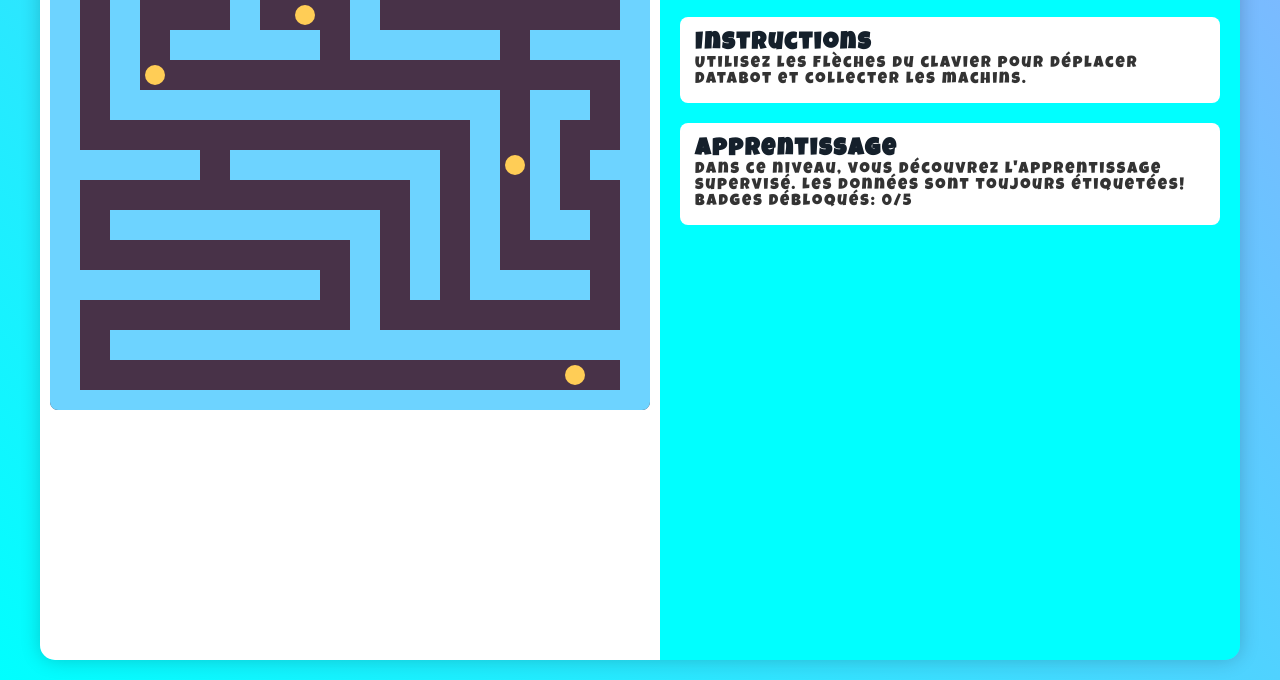
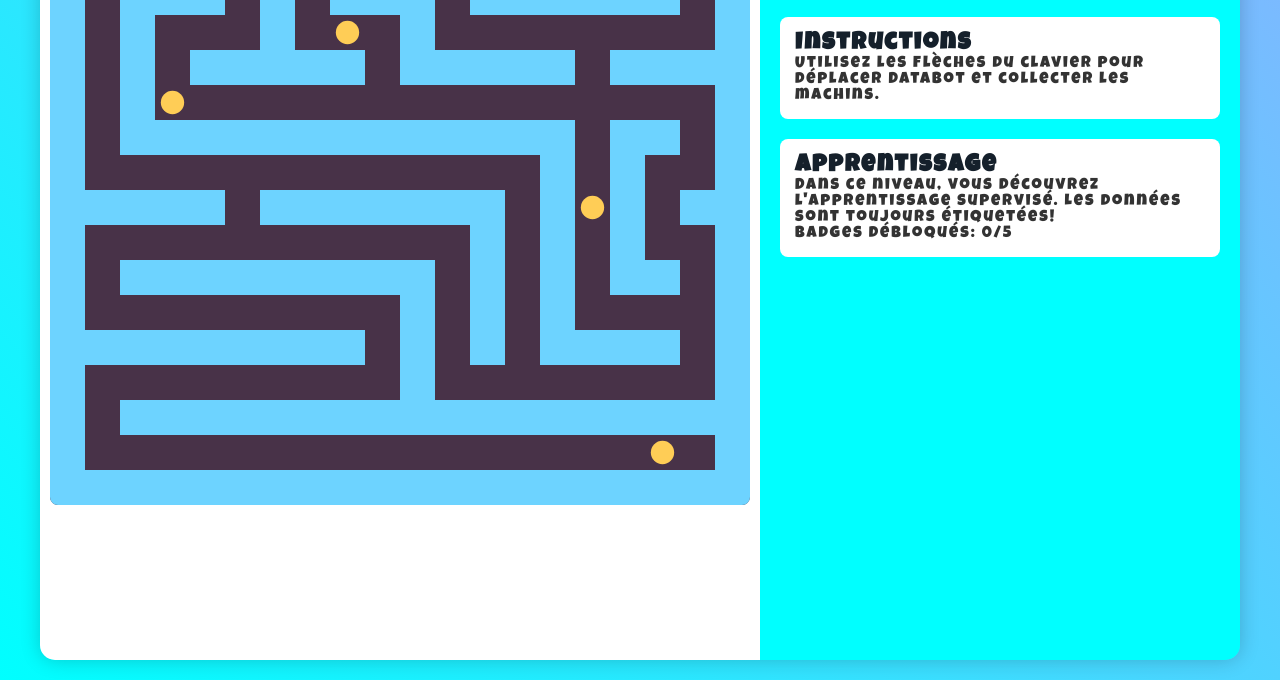
Before and after one commit to drawliin/Ai-Adventures, a plain HTML site: page pages/tutorial.html in a window 1280 px wide. Shown: the part 120-800 px from the top of the page. Drawn offline with Linux system fonts and the light colour scheme.

Commit message:
refactor: update canvas dimensions and optimize player movement logic with sprite integration

```diff
--- a/pages/tutorial.html
+++ b/pages/tutorial.html
@@ -15,7 +15,7 @@
 <body>
   <div class="game-container">
     <div class="game-area">
-        <canvas id="gameCanvas" width="600" height="500"></canvas>
+        <canvas id="gameCanvas"></canvas>
     </div>
 
     <div class="info-panel">
--- a/scripts/tutorial.js
+++ b/scripts/tutorial.js
@@ -4,7 +4,6 @@ import {cellSize, movePlayer, drawMaze, drawPlayer} from "../utils/script.js";
 const canvas = document.getElementById('gameCanvas');
 const ctx = canvas.getContext('2d');
 let score = 0;
-
 
 // Labyrinthe (0 = Path, 1 = Wall)
 const tutorialMaze = [
@@ -26,6 +25,8 @@ const tutorialMaze = [
     [1, 0, 0, 0, 0, 0, 0, 0, 0, 0, 0, 0, 0, 0, 0, 0, 0, 0, 0, 1],
     [1, 1, 1, 1, 1, 1, 1, 1, 1, 1, 1, 1, 1, 1, 1, 1, 1, 1, 1, 1]
 ];
+canvas.width = tutorialMaze[0].length * cellSize;
+canvas.height = tutorialMaze.length * cellSize;
 
 // Données à collecter
 let dataPoints = [
@@ -48,8 +49,6 @@ function drawDataPoints() {
     });
 }
 
-
-
 // My onColision Function
 function onCollision(){
     score += 10;
@@ -61,8 +60,6 @@ function onCollision(){
             "Félicitations! Vous avez collecté toutes les données. Niveau suivant: Apprentissage supervisé.";
     }
 }
-
-
 
 function gameLoop() {
     ctx.clearRect(0, 0, canvas.width, canvas.height);
--- a/styles/index.css
+++ b/styles/index.css
@@ -27,13 +27,12 @@ body {
     background: linear-gradient(45deg, var(--green-color), var(--blue-color));
 }
 h1 {
-    font-size: 1.9rem;
+    font-size: 1.6rem;
     margin-bottom: 1rem;
-    letter-spacing: 2px;
 }
 .btn {
     font-size: 1.5rem;
-    padding: 1rem 1.5rem;
+    padding: 1.5rem 1.5rem;
     background-color: #007bff;
     color: white;
     text-decoration: none;
--- a/utils/script.js
+++ b/utils/script.js
@@ -1,62 +1,192 @@
+export const cellSize = 35;
 
-export const cellSize = 30;
-
-// DataBot Position
-export const player = {
-    x: cellSize,
-    y: cellSize,
-    width: cellSize - 6,
-    height: cellSize - 6,
-    speed: 3,
-    color: '#FF5994'
+// Player Spritesheet
+const spriteSheet = new Image();
+let spriteLoaded = false;
+spriteSheet.src = "../assets/DataBot/DataBot.png";
+spriteSheet.onload = () => {
+    spriteLoaded = true;
 };
 
-// DRAW PLAYER
-export function drawPlayer(ctx) {
-    ctx.beginPath();
-    ctx.arc(player.x + cellSize/2, player.y + cellSize/2, player.width/2, 0, Math.PI * 2);
-    ctx.fillStyle = player.color;
-    ctx.fill();
-    ctx.closePath();
-}
+// Player Properties
+export const player = {
+    x: cellSize, // Increased starting position to ensure it's not on a wall
+    y: cellSize,
+    width: 32, // Match sprite size
+    height: 32,
+    speed: 3, // Slightly increased speed
+    frameX: 0,
+    frameY: 0,
+    frameCount: 4,
+    frameDelay: 10,
+    frameTimer: 0,
+};
 
-// draw maze
-export function drawMaze(ctx, maze) {
-    for (let y = 0; y < maze.length; y++) {
-        for (let x = 0; x < maze[y].length; x++) {
-            if (maze[y][x] === 1) {
-                ctx.fillStyle = '#6DD3FF';
-                ctx.fillRect(x * cellSize, y * cellSize, cellSize, cellSize);
-            }
-        }
+// Keyboard State
+export const keys = {
+    ArrowUp: false,
+    ArrowDown: false,
+    ArrowLeft: false,
+    ArrowRight: false
+};
+
+// Detailed event listeners with logging
+window.addEventListener("keydown", (event) => {
+    switch(event.key) {
+        case "ArrowUp":
+            keys.ArrowUp = true;
+            console.log("Up key pressed");
+            break;
+        case "ArrowDown":
+            keys.ArrowDown = true;
+            console.log("Down key pressed");
+            break;
+        case "ArrowLeft":
+            keys.ArrowLeft = true;
+            console.log("Left key pressed");
+            break;
+        case "ArrowRight":
+            keys.ArrowRight = true;
+            console.log("Right key pressed");
+            break;
     }
-}
+});
 
-// Wall Collision
+window.addEventListener("keyup", (event) => {
+    switch(event.key) {
+        case "ArrowUp":
+            keys.ArrowUp = false;
+            break;
+        case "ArrowDown":
+            keys.ArrowDown = false;
+            break;
+        case "ArrowLeft":
+            keys.ArrowLeft = false;
+            break;
+        case "ArrowRight":
+            keys.ArrowRight = false;
+            break;
+    }
+});
+
+// Wall Collision Check
 function checkWallCollision(x, y, maze) {
+    const spriteSize = 32;
     const gridX = Math.floor(x / cellSize);
     const gridY = Math.floor(y / cellSize);
 
-    // Vérifier les 4 coins du joueur
+    // Check all four corners of the player
     const points = [
         { x: gridX, y: gridY },
-        { x: Math.floor((x + player.width) / cellSize), y: gridY },
-        { x: gridX, y: Math.floor((y + player.height) / cellSize) },
-        { x: Math.floor((x + player.width) / cellSize), y: Math.floor((y + player.height) / cellSize) }
+        { x: Math.floor((x + spriteSize - 1) / cellSize), y: gridY },
+        { x: gridX, y: Math.floor((y + spriteSize - 1) / cellSize) },
+        { x: Math.floor((x + spriteSize - 1) / cellSize), y: Math.floor((y + spriteSize - 1) / cellSize) }
     ];
 
-    for (let i = 0; i < points.length; i++) {
-        const point = points[i];
+    for (let point of points) {
+        // Ensure point is within maze bounds
+        if (point.x < 0 || point.x >= maze[0].length ||
+            point.y < 0 || point.y >= maze.length) {
+            console.log("Out of bounds collision:", point);
+            return true; // Treat out-of-bounds as wall
+        }
+
         if (maze[point.y][point.x] === 1) {
+            console.log("Wall collision detected at:", point);
             return true;
         }
     }
-
     return false;
 }
 
+// Move Player
+export function movePlayer(maze, objects, onCollision) {
+    let newX = player.x;
+    let newY = player.y;
+    let isMoving = false;
 
-// Detect Data Collision
+    // Determine movement and direction
+    if (keys.ArrowUp) {
+        newY -= player.speed;
+        player.frameY = 2; // Up animation row
+        isMoving = true;
+        console.log("Attempting to move UP");
+    }
+    if (keys.ArrowDown) {
+        newY += player.speed;
+        player.frameY = 0; // Down animation row
+        isMoving = true;
+        console.log("Attempting to move DOWN");
+    }
+    if (keys.ArrowLeft) {
+        newX -= player.speed;
+        player.frameY = 3; // Left animation row
+        isMoving = true;
+        console.log("Attempting to move LEFT");
+    }
+    if (keys.ArrowRight) {
+        newX += player.speed;
+        player.frameY = 1; // Right animation row
+        isMoving = true;
+        console.log("Attempting to move RIGHT");
+    }
+
+    // Check wall collisions separately for X and Y
+    const canMoveX = !checkWallCollision(newX, player.y, maze);
+    const canMoveY = !checkWallCollision(player.x, newY, maze);
+
+    // Update position if movement is allowed
+    if (canMoveX) {
+        player.x = newX;
+        console.log("X movement allowed");
+    }
+    if (canMoveY) {
+        player.y = newY;
+        console.log("Y movement allowed");
+    }
+
+    // Handle animation
+    if (isMoving) {
+        player.frameTimer++;
+        if (player.frameTimer >= player.frameDelay) {
+            player.frameX = (player.frameX + 1) % player.frameCount;
+            player.frameTimer = 0;
+        }
+    } else {
+        player.frameX = 0; // Reset to first frame when not moving
+    }
+
+    // Check data collision
+    checkDataCollision(objects, onCollision);
+}
+
+// Draw Player
+export function drawPlayer(ctx) {
+    if (!spriteLoaded) return;
+
+    const spriteSize = 32; // Each sprite is 24x24 in the sheet
+    const scale = 1; // Adjust scale as needed
+
+    const displaySize = spriteSize * scale; // Scaled size
+
+    // Draw a semi-transparent background box behind the player
+    ctx.fillStyle = "rgba(255, 0, 0, 0.3)"; // Red with transparency
+    ctx.fillRect(player.x, player.y, displaySize, displaySize);
+
+    ctx.drawImage(
+        spriteSheet,
+        player.frameX * spriteSize, // Crop X
+        player.frameY * spriteSize, // Crop Y
+        spriteSize,
+        spriteSize, // Crop size
+        player.x,
+        player.y, // Position on canvas
+        spriteSize * scale,
+        spriteSize * scale // Scale it up
+    );
+}
+
+// Data Collision
 export function checkDataCollision(objects, onCollision) {
     objects.forEach(obj => {
         if (!obj.collected) {
@@ -72,31 +202,14 @@ export function checkDataCollision(objects, onCollision) {
     });
 }
 
-
-// Moving DataBot
-let direction = null;
-window.addEventListener("keydown", (event) => {
-    if (event.key === "ArrowUp") direction = "up";
-    if (event.key === "ArrowDown") direction = "down";
-    if (event.key === "ArrowLeft") direction = "left";
-    if (event.key === "ArrowRight") direction = "right";
-});
-
-export function movePlayer(maze, objects, onCollision) {
-    let newX = player.x;
-    let newY = player.y;
-
-    if (direction === "up") newY -= player.speed;
-    if (direction === "down") newY += player.speed;
-    if (direction === "left") newX -= player.speed;
-    if (direction === "right") newX += player.speed;
-
-    if (!checkWallCollision(newX, player.y, maze)) {
-        player.x = newX;
+// Draw Maze
+export function drawMaze(ctx, maze) {
+    for (let y = 0; y < maze.length; y++) {
+        for (let x = 0; x < maze[y].length; x++) {
+            if (maze[y][x] === 1) {
+                ctx.fillStyle = '#6DD3FF';
+                ctx.fillRect(x * cellSize, y * cellSize, cellSize, cellSize);
+            }
+        }
     }
-    if (!checkWallCollision(player.x, newY, maze)) {
-        player.y = newY;
-    }
-
-    checkDataCollision(objects, onCollision)
 }
```
Also changed, not shown: assets/DataBot/DataBot.png (added).
